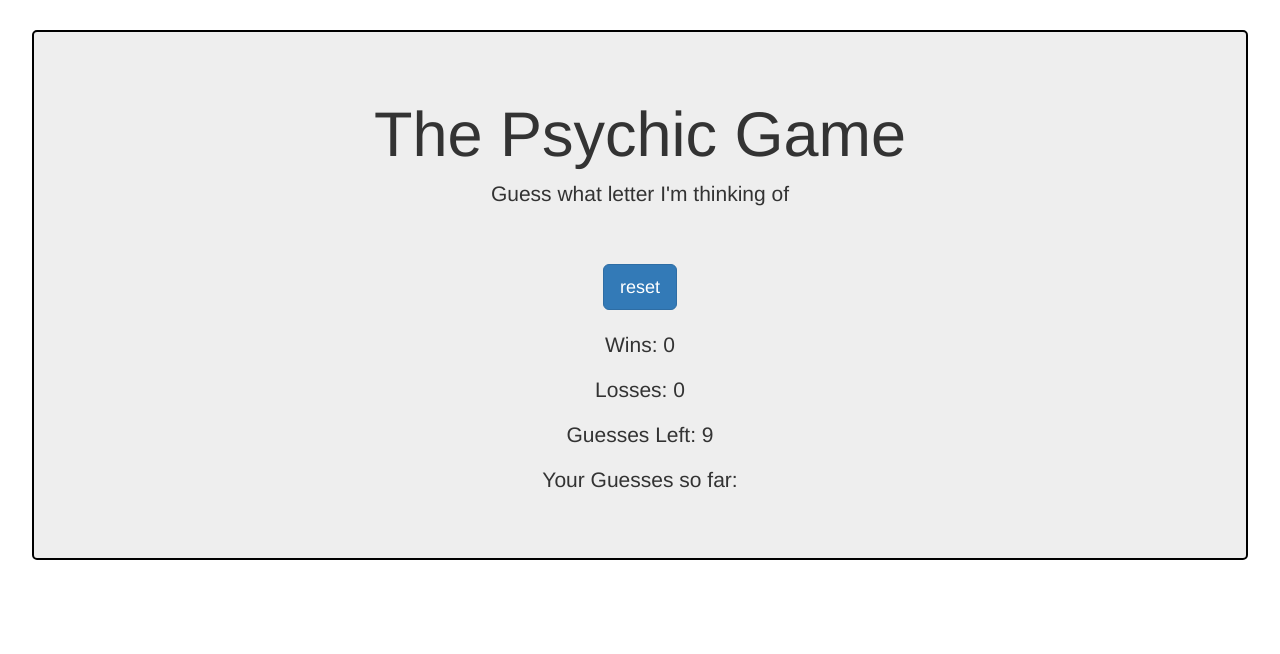
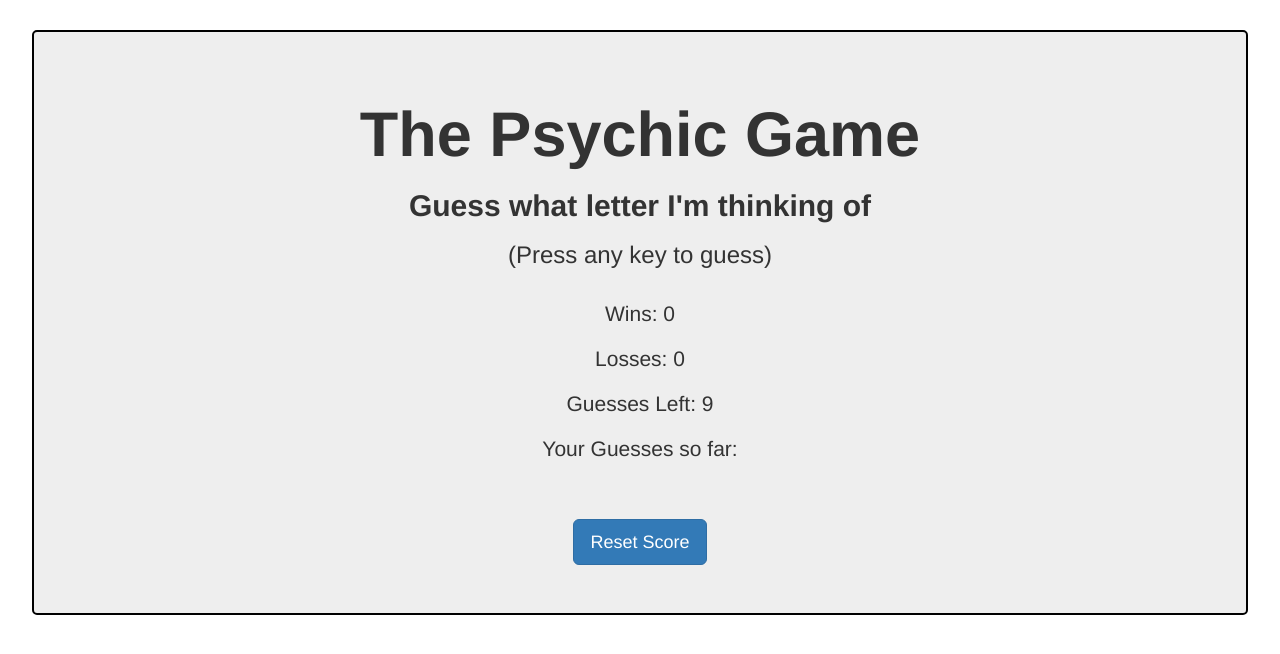
Before and after one commit to mstange22/Psychic-Game, a plain HTML site: page index.html in a window 1280 px wide. Both pictures are taken after a click on the button "Start". Drawn offline with nearby package versions, Linux system fonts and the light colour scheme.

Commit message:
last edits

```diff
--- a/assets/css/style.css
+++ b/assets/css/style.css
@@ -17,6 +17,11 @@
 	border: 2px solid black;
 	border-radius: 5px;
 }
- 		body {
 
+h1 {
+	font-weight: bolder;
 }
+
+#start-prompt {
+	font-weight: bold;
+}
--- a/assets/javascript/game.js
+++ b/assets/javascript/game.js
@@ -22,15 +22,13 @@ function reset() {
     guesses = 9;
     computerLetter = letters[Math.floor(Math.random() * letters.length)];
 
-    var html =  //  "<p>You chose: " + userGuess + "</p>" +
-                //  "<p>Letter: " + computerLetter + "</p>" +
-                "<p>Wins: " + wins + "</p>" +
-                "<p>Losses: " + losses + "</p>" +
-                "<p>Guesses Left: 9</p>" +
-                "<p>Your Guesses so far: </p>";
+    var initialHTML =  "<p>Wins: " + wins + "</p>" +
+                        "<p>Losses: " + losses + "</p>" +
+                        "<p>Guesses Left: 9</p>" +
+                        "<p>Your Guesses so far: </p>";
 
     // Set the inner HTML contents of the #game div to the html string
-    document.getElementById("game").innerHTML = html;
+    $("#game").html(initialHTML);
 }
 
 // This function is run whenever the user presses a key.
@@ -92,23 +90,21 @@ document.onkeyup = function(event) {
         }
 
         // build text to display in the div #game
-        var html =  //  "<p>You chose: " + userGuess + "</p>" +
-                    //  "<p>Letter: " + computerLetter + "</p>" +
-                    "<p>Wins: " + wins + "</p>" +
+        var html =  "<p>Wins: " + wins + "</p>" +
                     "<p>Losses: " + losses + "</p>" +
                     "<p>Guesses Left: " + guesses + "</p>" +
                     "<p>Your Guesses so far: " + guessesString + "</p>";
 
         // Set the inner HTML contents of the #game div to the html string
-        document.getElementById("game").innerHTML = html;
+        $("#game").html(html);
     }
 };
 
-$("#start-button").on("click", function() {
+$("#button").on("click", function() {
     wins = 0;
     losses = 0;
     reset();
-    $("#start-button").html("reset");
+    $("#start-prompt").html("Guess what letter I'm thinking of");
+    $("#start-prompt-2").html("\(Press any key to guess\)");
+    $("#button").html("Reset Score");
 });
-
-// });
--- a/index.html
+++ b/index.html
@@ -7,21 +7,18 @@
 	<title>The Pysychic Game</title>
 </head>
 <body>
-
 	<div class="jumbotron">
-
 		<h1>The Psychic Game</h1>
-
-		<p>Guess what letter I'm thinking of</p>
-
-		<br><br>
-		<div id="start-button" class="btn btn-primary btn-lg" role="button">Start</div>
-		<br><br>
+		<h2 id="start-prompt"></h2>
+		<h3 id="start-prompt-2"></h3>
+		<br>
 		<div id="game">
 			<!-- Game code gets inserted here (from game.js) -->
 		</div>
-
-
+		<br><br>
+		<div id="button" class="btn btn-primary btn-lg" role="button">
+			Start
+		</div>
 	</div>
  	<script src="https://ajax.googleapis.com/ajax/libs/jquery/3.2.1/jquery.min.js"></script>
   	<script src="https://maxcdn.bootstrapcdn.com/bootstrap/3.3.7/js/bootstrap.min.js"></script>
```
Lines whose indentation alone changed are shown as unchanged.
